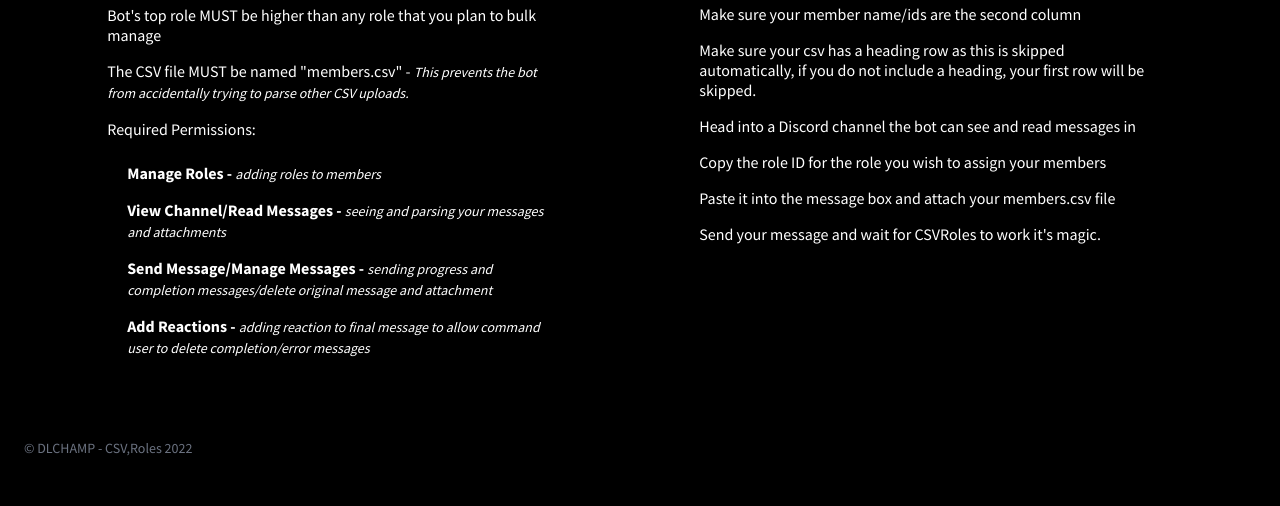
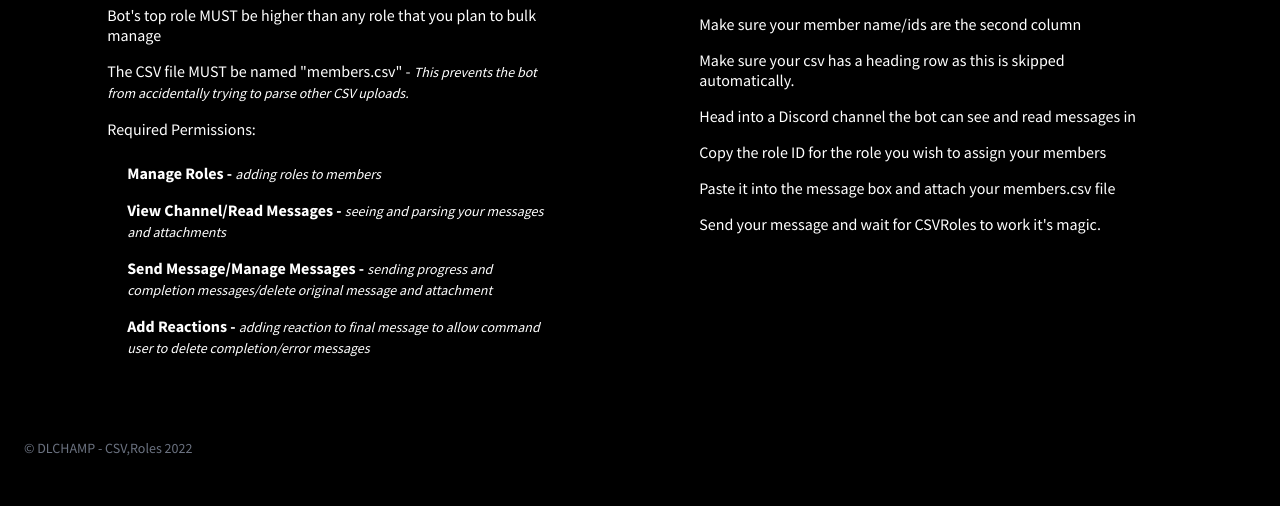
Before and after one commit to dlchamp/csv-roles-bot, a plain HTML site: page index.html in a window 1280 px wide. Shown: the part 677-1183 px from the top of the page. Drawn offline with nearby package versions, Linux system fonts and the light colour scheme.

Commit message:
Update index.html

```diff
--- a/index.html
+++ b/index.html
@@ -82,7 +82,7 @@
                      <ul class='pt-5'>
                         <li class="py-2">Migrate your data to a CSV file</li>
                         <li class="py-2">Make sure your member name/ids are the second column</li>
-                        <li class="py-2">Make sure your csv has a heading row as this is skipped automatically, if you do not include a heading, your first row will be skipped.</li>
+                        <li class="py-2">Make sure your csv has a heading row as this is skipped automatically.</li>
                         <li class="py-2">Head into a Discord channel the bot can see and read messages in</li>
                         <li class="py-2">Copy the role ID for the role you wish to assign your members</li>
                         <li class="py-2">Paste it into the message box and attach your members.csv file</li>
```
